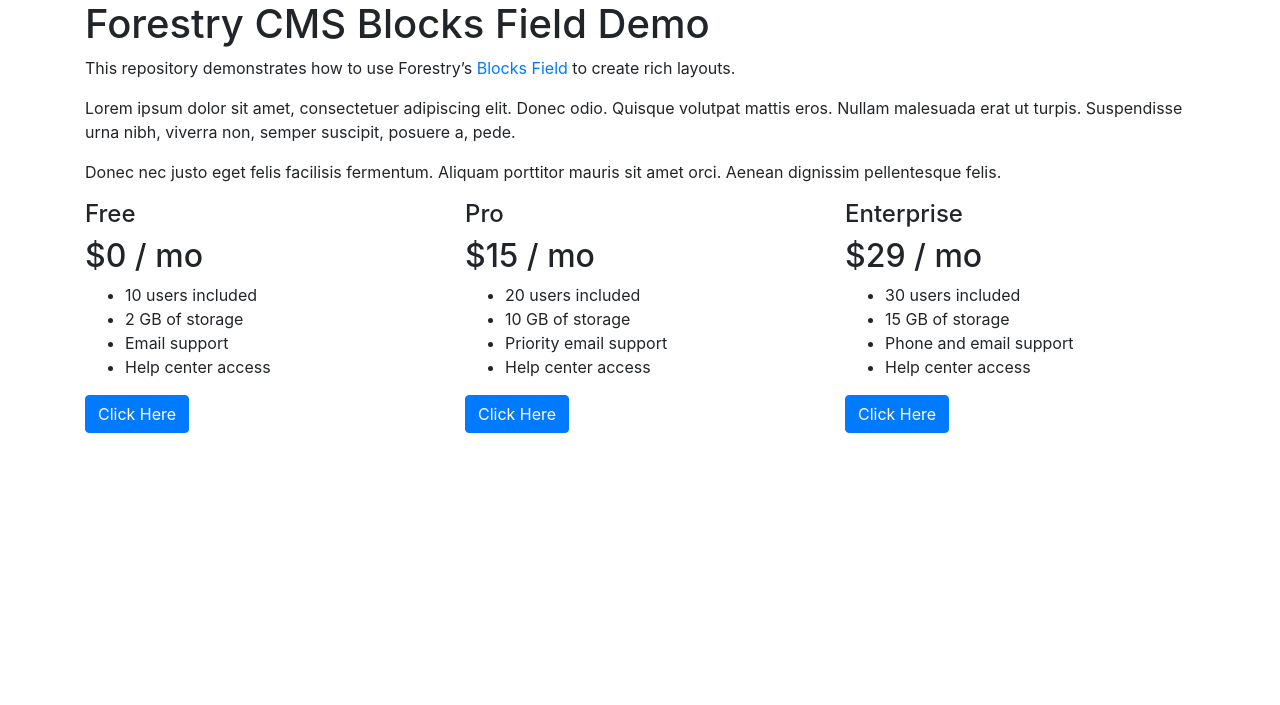
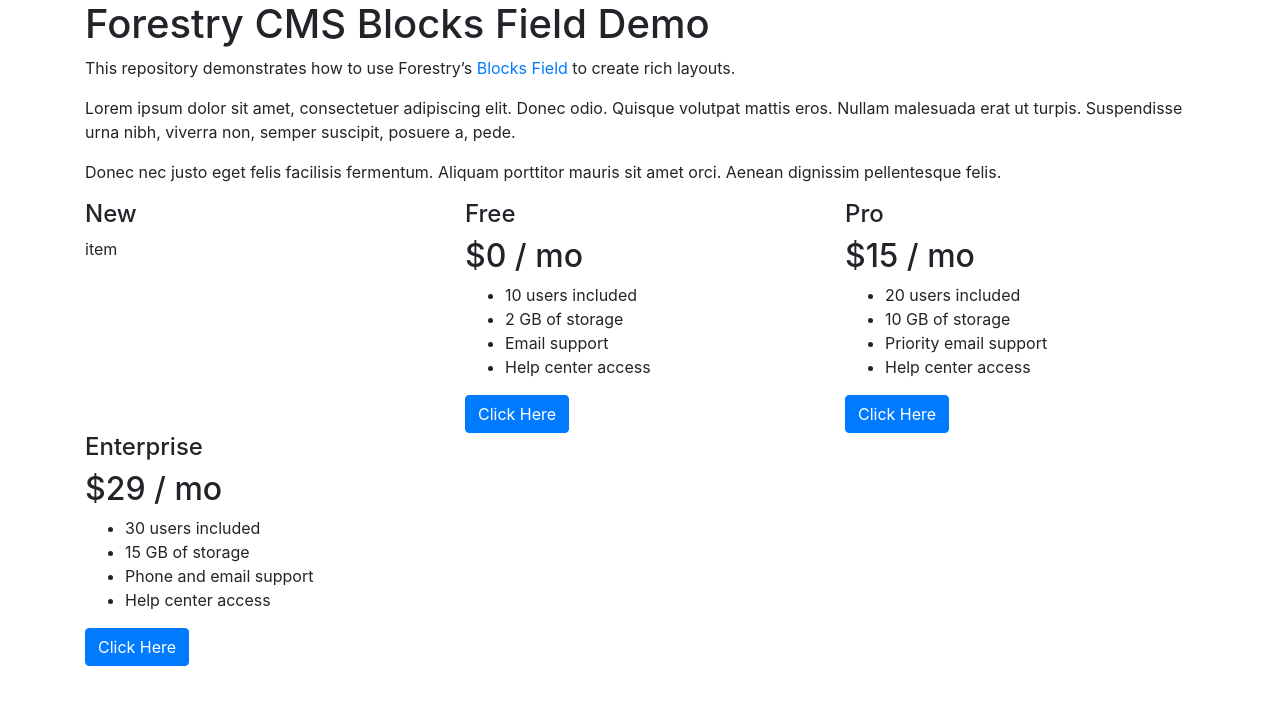
Before and after one commit to stevepolitodesign/forestry-cms-blocks-field-demo, a Jekyll site: the page built from index.md, in a window 1280 px wide. Shown: the top 705 px of the page. Built offline with Jekyll 4.4.1, drawn with Linux system fonts in a browser that asks for light colours.

Commit message:
Update from Forestry.io Steve Polito Design updated index.md

```diff
--- a/index.md
+++ b/index.md
@@ -10,6 +10,8 @@ page_sections:
     Donec nec justo eget felis facilisis fermentum. Aliquam porttitor mauris sit amet orci. Aenean dignissim pellentesque felis.
 - template: highlights
   highlights:
+  - headline: New
+    description: item
   - headline: Free
     description: |-
       ## $0 / mo
```
